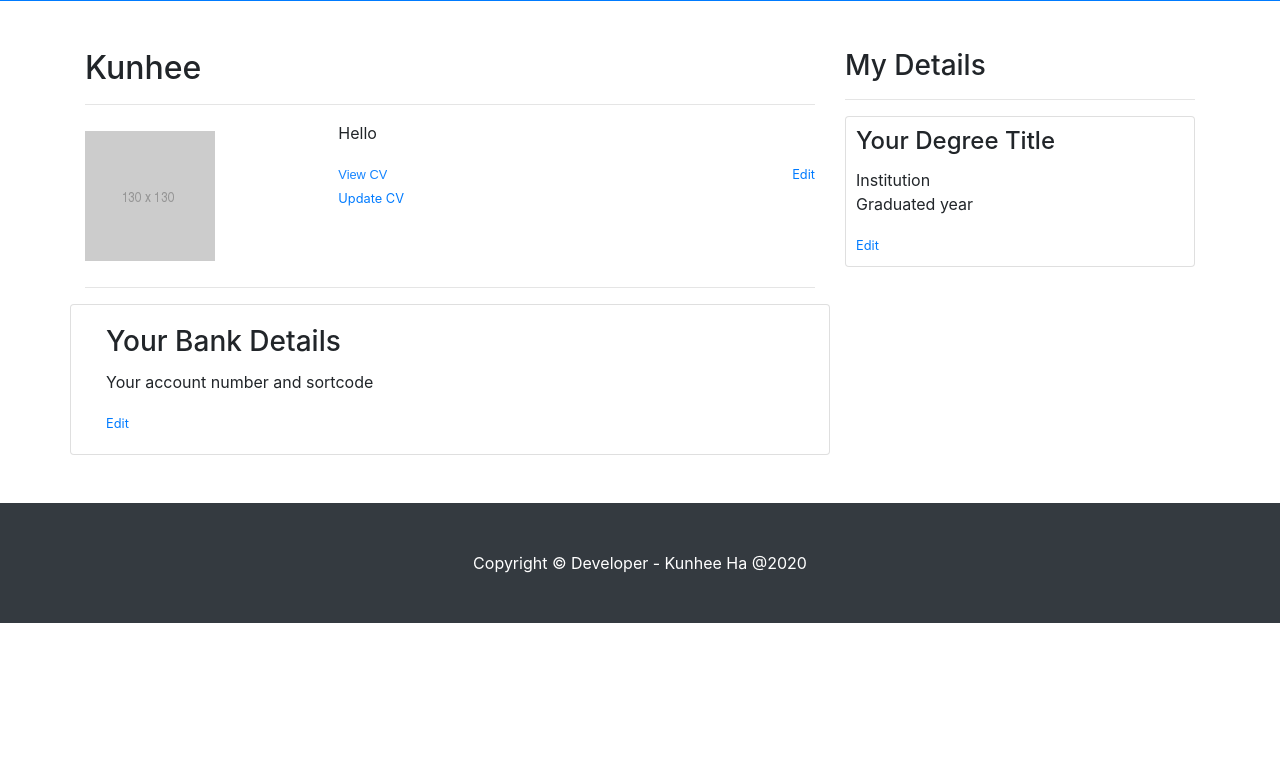
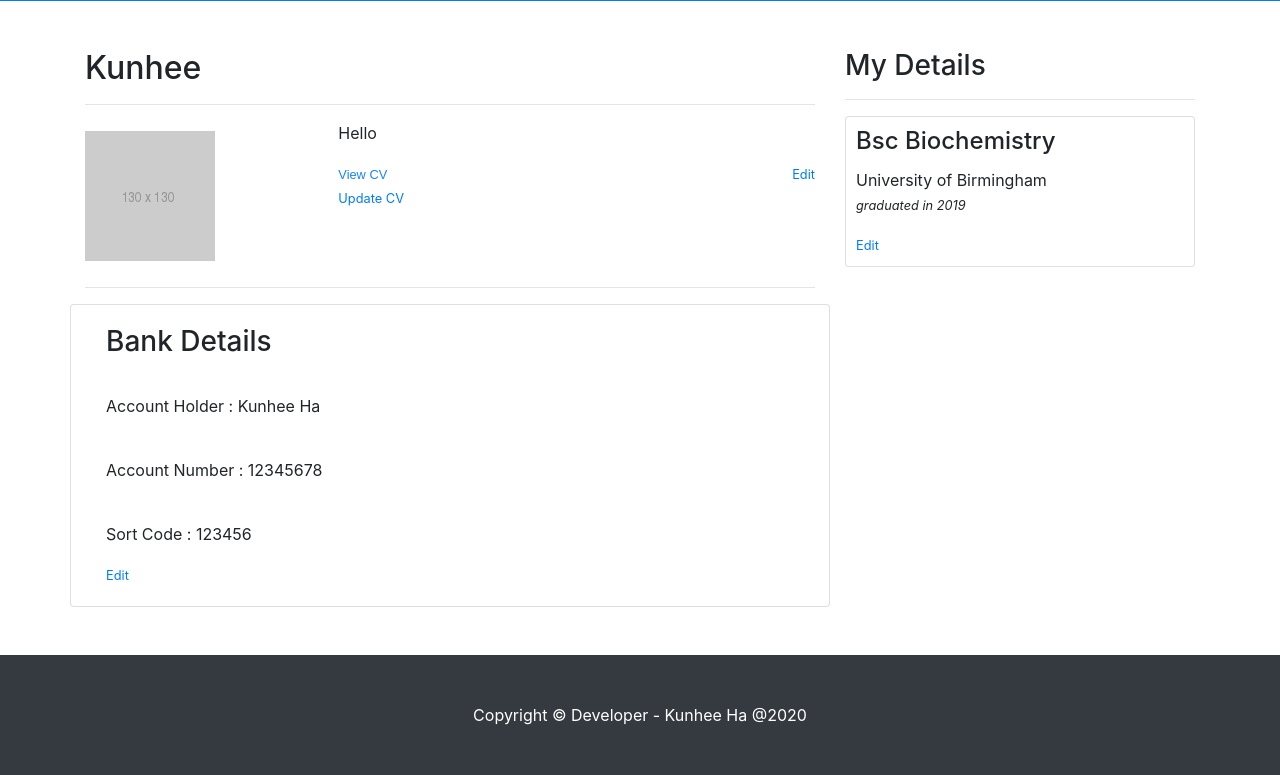
Before and after one commit to kunheeha/DonationSite, a Flask app: page /account in a window 1280 px wide. Shown: the part 218-993 px from the top of the page. Before the commit the page ends 841 px from the top, so only its background shows below. Run offline with Flask 2, Linux system fonts and the light colour scheme; a user stored in the database is signed in; data comes from the database, SQL or seed files in the repository; both versions use the stored data as it was after the commit; some libraries are stand-ins or nearby versions.

Commit message:
all done except donations

```diff
--- a/donationsite/routes.py
+++ b/donationsite/routes.py
@@ -28,7 +28,15 @@ def profile():
     image_file = url_for(
         'static', filename='profilepics/' + grad.image_file)
 
-    return render_template('profile.html', grad=grad, image_file=image_file)
+    viewcvform = ViewCVForm()
+    if viewcvform.validate_on_submit():
+        cvgradid = viewcvform.graduate.data
+        cvgrad = User.query.filter_by(id=cvgradid).first()
+        cvfile = cvgrad.cv_file
+        cvfiles = os.path.join(app.root_path, 'static/cvfiles')
+        return send_from_directory(directory=cvfiles, filename=cvfile)
+
+    return render_template('profile.html', grad=grad, image_file=image_file, viewcvform=viewcvform)
 
 
 @app.route('/makedonation')
--- a/donationsite/templates/account.html
+++ b/donationsite/templates/account.html
@@ -70,8 +70,15 @@
 				<div class="row">
 					<div class="col-md-12 card">
 						<div class="card-body">
-							<h3 class="card-title">Your Bank Details</h3>
-							<p class="card-text">Your account number and sortcode</p>
+							{% if not current_user.bank_details %}
+								<h3 class="card-title">Your Bank Details</h3>
+								<p class="card-text">Your account number and sortcode</p>
+							{% elif current_user.bank_details %}
+								<h3 class="card-title">Bank Details</h3><br>
+								<p class="card-text">Account Holder : {{ current_user.bank_details[0].account_holder }}</p><br>
+								<p class="card-text">Account Number : {{ current_user.bank_details[0].account_number }}</p><br>
+								<p class="card-text">Sort Code : {{ current_user.bank_details[0].sort_code }}</p>
+							{% endif %}
 							<small><a href="{{ url_for('bankdetails') }}">Edit</a></small>
 						</div>
 					</div>
@@ -84,8 +91,13 @@
 					<div class="col-md-12">
 						<div class="card degree">
 							<div class="card-body">
-								<h4 class="card-title">Your Degree Title</h4>
-								<p class="card-text">Institution<br>Graduated year</p>
+								{% if not current_user.degree %}
+									<h4 class="card-title">Your Degree Title</h4>
+									<p class="card-text">Institution<br>Graduated year</p>
+								{% elif current_user.degree %}
+									<h4 class="card-title">{{ current_user.degree[0].title }}</h4>
+									<p class="card-text">{{ current_user.degree[0].institution }}<br><small><i>graduated in {{ current_user.degree[0].grad_year }}</i></small></p>
+								{% endif %}
 								<small><a data-fancybox data-src='#addDegree' href="">Edit</a></small>
 							</div>
 						</div>
```
Also changed, not shown: donationsite/templates/profile.html (+12 -1 lines), donationsite/site.db.
